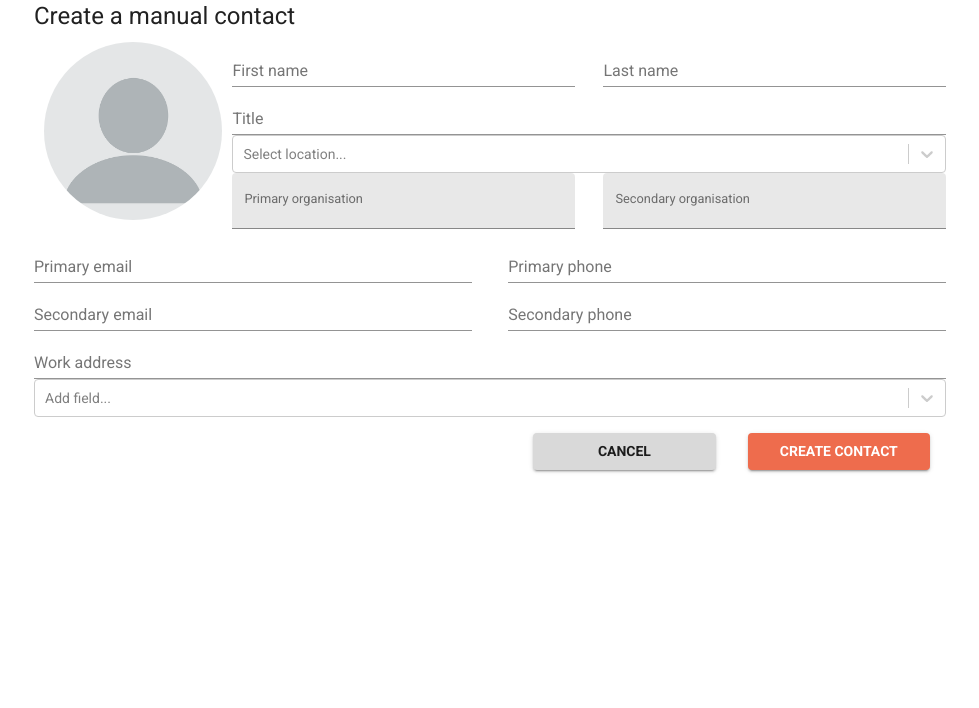
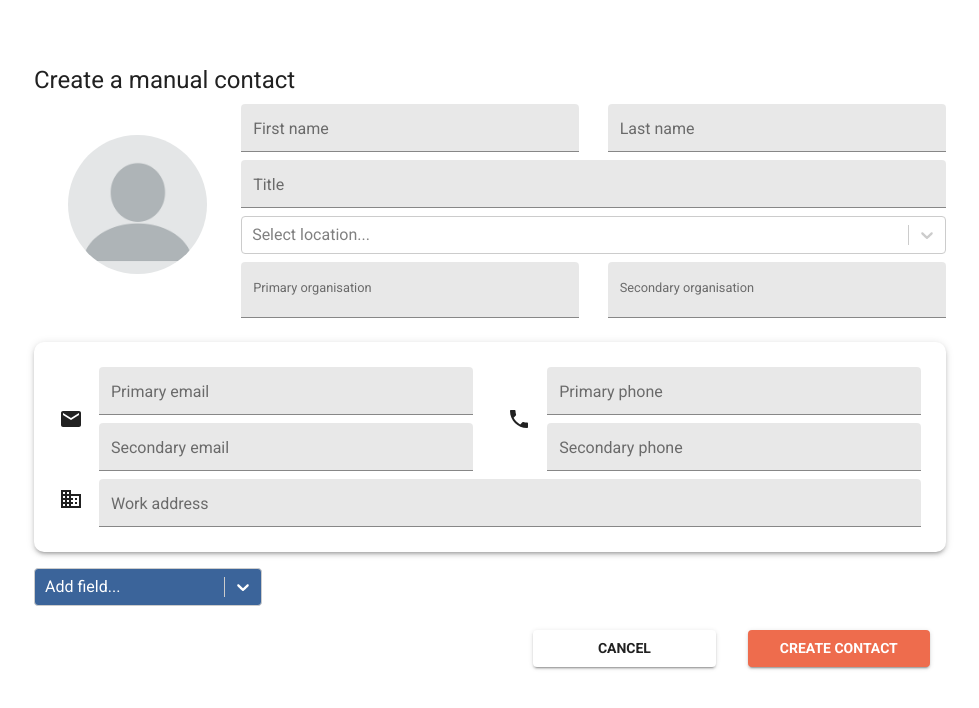
Before and after one commit to bawses/it-project-crm, a Next.js app: page /contacts/create in a window 1280 px wide. Shown: the top 708 px of the page, without its empty margins (150-1129 px from the left). Built offline with nearby package versions, Linux system fonts and the light colour scheme; a web font is replaced by a local one.

Commit message:
Fix extra field state bug and add more styling

```diff
--- a/pages/contacts/create.tsx
+++ b/pages/contacts/create.tsx
@@ -6,9 +6,17 @@ import {
   TextField,
   Button,
 } from "@material-ui/core";
-import Box from "@material-ui/core/Box";
+import {
+  Mail,
+  Phone,
+  Business,
+  LinkedIn,
+  Twitter,
+  Facebook,
+  Instagram,
+  Language,
+} from "@material-ui/icons";
 import { COLORS } from "../../src/colors";
-import CustomButton from "../../components/button";
 import Image from "next/image";
 import DEFAULT_IMAGE from "../../assets/blank-profile-picture-973460_640.png";
 import { useState } from "react";
@@ -51,16 +59,29 @@ const addFieldOptions = [
     label: "Facebook",
   },
   {
+    value: "website",
+    label: "Website",
+  },
+  {
     value: "other",
     label: "Other",
   },
 ];
 
 const useStyles = makeStyles((theme) => ({
+  containerStyle: {
+    width: "100%",
+    marginTop: "5%",
+    [theme.breakpoints.down("md")]: {
+      width: "90%",
+      marginTop: 0,
+    },
+  },
   primaryDetailsStyle: {
     display: "flex",
     flexDirection: "row",
     alignItems: "center",
+    marginBottom: theme.spacing(3),
     [theme.breakpoints.down("md")]: {
       flexDirection: "column",
       alignItems: "center",
@@ -69,12 +90,18 @@ const useStyles = makeStyles((theme) => ({
   profilePicDiv: {
     width: "25%",
     margin: 10,
+    [theme.breakpoints.down("sm")]: {
+      width: "30%",
+    },
     [theme.breakpoints.down("xs")]: {
-      width: "40%",
+      width: "50%",
     },
   },
-  primaryDetailsTextfields: {
+  inputFields: {
     width: "100%",
+  },
+  topSpacing: {
+    marginTop: theme.spacing(),
   },
   profilePic: {
     borderRadius: "50%",
@@ -89,16 +116,38 @@ const useStyles = makeStyles((theme) => ({
       alignItems: "center",
     },
   },
+  icon: {
+    marginRight: theme.spacing(2),
+  },
+  iconRow: {
+    display: "flex",
+    flexDirection: "row",
+    alignItems: "center",
+  },
   responsiveField: {
     width: "48%",
     [theme.breakpoints.down("xs")]: {
       width: "100%",
     },
   },
+  responsiveSpacing: {
+    [theme.breakpoints.down("xs")]: {
+      marginTop: theme.spacing(),
+    },
+  },
   titleField: {},
-  locationSelector: {},
+  locationSelector: {
+    fontSize: "1rem",
+  },
   textfieldLabel: {
     fontSize: "0.8rem",
+  },
+  otherDetails: {
+    borderRadius: 10,
+    padding: 25,
+    [theme.breakpoints.down("xs")]: {
+      padding: 20,
+    },
   },
   formOptions: {
     display: "flex",
@@ -110,6 +159,17 @@ const useStyles = makeStyles((theme) => ({
       alignItems: "center",
     },
   },
+  addFieldDropdown: {
+    fontSize: "1rem",
+    marginTop: theme.spacing(2),
+    width: "25%",
+    [theme.breakpoints.down("sm")]: {
+      width: "40%",
+    },
+    [theme.breakpoints.down("xs")]: {
+      width: "100%",
+    },
+  },
   formButton: {
     fontWeight: "bold",
     width: "20%",
@@ -119,14 +179,28 @@ const useStyles = makeStyles((theme) => ({
     },
     [theme.breakpoints.down("xs")]: {
       width: "70%",
+      margin: theme.spacing(),
     },
   },
   cancelButton: {
-    backgroundColor: COLORS.inactiveGrey,
+    backgroundColor: COLORS.white,
   },
-  submitButton: {
-  },
+  submitButton: {},
 }));
+
+const addFieldStyles = {
+  dropdownIndicator: (base: any) => ({
+    ...base,
+    color: COLORS.white,
+  }),
+  menu: (provided: any) => ({ ...provided, zIndex: 9999 }),
+  control: (styles: any) => ({
+    ...styles,
+    backgroundColor: COLORS.primaryBlue,
+  }),
+  input: (styles: any) => ({ ...styles, color: COLORS.white }),
+  placeholder: (styles: any) => ({ ...styles, color: COLORS.white }),
+};
 
 type ContactDetailsType = {
   firstName: string;
@@ -163,16 +237,32 @@ export default function CreateContact() {
   });
   const [extraFields, setExtraFields] = useState<ExtraFieldType[]>([]);
 
-  const fieldCreator = (fieldType: string, fieldValue: string) => {
+  const fieldCreator = (
+    index: number,
+    fieldType: string,
+    fieldValue: string
+  ) => {
     return (
-      <TextField
-        key={fieldType}
-        id={fieldType}
-        label={fieldType}
-        value={fieldValue}
-        onChange={(event) => handleExtraField(fieldType, event.target.value)}
-        fullWidth
-      />
+      <div className={classes.iconRow} key={index.toString()}>
+        {fieldType === "Facebook" && <Facebook className={classes.icon} />}
+        {fieldType === "Instagram" && <Instagram className={classes.icon} />}
+        {fieldType === "LinkedIn" && <LinkedIn className={classes.icon} />}
+        {fieldType === "Twitter" && <Twitter className={classes.icon} />}
+        {fieldType === "Website" && <Language className={classes.icon} />}
+        {fieldType === "Other" && <Language className={classes.icon} />}
+        <TextField
+          size="small"
+          variant="filled"
+          id={fieldType + index.toString()}
+          label={fieldType}
+          value={fieldValue}
+          className={classes.topSpacing}
+          onChange={(event) =>
+            handleExtraField(fieldType, event.target.value, index)
+          }
+          fullWidth
+        />
+      </div>
     );
   };
 
@@ -180,44 +270,72 @@ export default function CreateContact() {
     setFieldValues({ ...fieldValues, [fieldType]: fieldValue });
   };
 
-  const handleExtraField = (fieldType: string, fieldValue: string) => {
-    const newExtraFields = extraFields.map((field) =>
-      field.fieldType === fieldType
+  const handleExtraField = (
+    fieldType: string,
+    fieldValue: string,
+    index: number
+  ) => {
+    const newExtraFields = extraFields.map((field, i) =>
+      field.fieldType === fieldType && i === index
         ? { fieldType: field.fieldType, fieldValue: fieldValue }
         : field
     );
     setExtraFields(newExtraFields);
   };
 
+  const handleAddedField = (value: OptionTypeBase | null) => {
+    if (value) {
+      // New field selected, so add this text field to page
+      setExtraFields([
+        ...extraFields,
+        { fieldType: value.label, fieldValue: "" },
+      ]);
+      // If added field is not "other",
+      // remove it from the remaining field options
+      if (value.value !== "other") {
+        const fieldTypeIndex = addFieldOptions.findIndex(
+          (field) => field.value === value.value
+        );
+        if (fieldTypeIndex >= 0) {
+          addFieldOptions.splice(fieldTypeIndex, 1);
+        }
+      }
+    }
+  };
+
   const handleSubmit = (event: React.SyntheticEvent) => {
     event.preventDefault();
     console.log(`Form data: ${JSON.stringify(fieldValues)}`);
     console.log(`Location: ${location ? location.value : "None selected"}`);
-    console.log("Extra fields:");
+    console.log("Extra fields array:");
     for (let field of extraFields) {
       console.log(JSON.stringify(field));
     }
   };
 
   return (
-    <Container maxWidth="md">
+    <Container maxWidth="md" className={classes.containerStyle}>
       <Typography variant="h5" component="h5">
         Create a manual contact
       </Typography>
 
       <form noValidate autoComplete="off" onSubmit={handleSubmit}>
         <div className={classes.primaryDetailsStyle}>
-          <div className={classes.profilePicDiv}>
+          <Container className={classes.profilePicDiv}>
             <Image
               className={classes.profilePic}
               src={DEFAULT_IMAGE}
               alt="Profile picture"
             />
-          </div>
-          <div className={classes.primaryDetailsTextfields}>
+          </Container>
+          <div className={classes.inputFields}>
             <div className={classes.responsiveRow}>
-              <div className={classes.responsiveField}>
+              <div
+                className={`${classes.responsiveField} ${classes.topSpacing}`}
+              >
                 <TextField
+                  size="small"
+                  variant="filled"
                   id="firstName"
                   label="First name"
                   fullWidth
@@ -227,8 +345,12 @@ export default function CreateContact() {
                   }
                 />
               </div>
-              <div className={classes.responsiveField}>
+              <div
+                className={`${classes.responsiveField} ${classes.topSpacing}`}
+              >
                 <TextField
+                  size="small"
+                  variant="filled"
                   id="lastName"
                   label="Last name"
                   fullWidth
@@ -240,26 +362,34 @@ export default function CreateContact() {
               </div>
             </div>
             <TextField
+              size="small"
+              variant="filled"
               id="title"
               label="Title"
               fullWidth
               value={fieldValues.title}
               onChange={(event) => handleChange("title", event.target.value)}
+              className={classes.topSpacing}
             />
-            <Select
-              instanceId="locationSelector"
-              options={options}
-              value={location}
-              onChange={(value) => setLocation(value)}
-              isSearchable={true}
-              placeholder={"Select location..."}
-              isClearable={true}
-              styles={{
-                menu: (provided) => ({ ...provided, zIndex: 9999 }),
-              }}
-            />
+            <div className={classes.topSpacing}>
+              <Select
+                className={classes.locationSelector}
+                instanceId="locationSelector"
+                options={options}
+                value={location}
+                onChange={(value) => setLocation(value)}
+                isSearchable={true}
+                placeholder={"Select location..."}
+                isClearable={true}
+                styles={{
+                  menu: (provided) => ({ ...provided, zIndex: 9999 }),
+                }}
+              />
+            </div>
             <div className={classes.responsiveRow}>
-              <div className={classes.responsiveField}>
+              <div
+                className={`${classes.responsiveField} ${classes.topSpacing}`}
+              >
                 <TextField
                   id="primaryOrganisation"
                   label="Primary organisation"
@@ -272,7 +402,9 @@ export default function CreateContact() {
                   }
                 />
               </div>
-              <div className={classes.responsiveField}>
+              <div
+                className={`${classes.responsiveField} ${classes.topSpacing}`}
+              >
                 <TextField
                   id="secondaryOrganisation"
                   label="Secondary organisation"
@@ -288,89 +420,99 @@ export default function CreateContact() {
             </div>
           </div>
         </div>
-        <div className={classes.responsiveRow}>
-          <div className={classes.responsiveField}>
+        <Paper
+          elevation={3}
+          className={`${classes.otherDetails} ${classes.topSpacing}`}
+        >
+          <div className={classes.responsiveRow}>
+            <div className={`${classes.iconRow} ${classes.responsiveField}`}>
+              <Mail className={classes.icon} />
+              <div className={classes.inputFields}>
+                <TextField
+                  size="small"
+                  variant="filled"
+                  id="primaryEmail"
+                  label="Primary email"
+                  fullWidth
+                  value={fieldValues.primaryEmail}
+                  onChange={(event) =>
+                    handleChange("primaryEmail", event.target.value)
+                  }
+                />
+                <TextField
+                  size="small"
+                  variant="filled"
+                  id="secondaryEmail"
+                  label="Secondary email"
+                  fullWidth
+                  value={fieldValues.secondaryEmail}
+                  onChange={(event) =>
+                    handleChange("secondaryEmail", event.target.value)
+                  }
+                  className={classes.topSpacing}
+                />
+              </div>
+            </div>
+            <div
+              className={`${classes.iconRow} ${classes.responsiveField} ${classes.responsiveSpacing}`}
+            >
+              <Phone className={classes.icon} />
+              <div className={classes.inputFields}>
+                <TextField
+                  size="small"
+                  variant="filled"
+                  id="primaryPhone"
+                  label="Primary phone"
+                  fullWidth
+                  value={fieldValues.primaryPhone}
+                  onChange={(event) =>
+                    handleChange("primaryPhone", event.target.value)
+                  }
+                />
+                <TextField
+                  size="small"
+                  variant="filled"
+                  id="secondaryPhone"
+                  label="Secondary phone"
+                  fullWidth
+                  value={fieldValues.secondaryPhone}
+                  onChange={(event) =>
+                    handleChange("secondaryPhone", event.target.value)
+                  }
+                  className={classes.topSpacing}
+                />
+              </div>
+            </div>
+          </div>
+          <div className={classes.iconRow}>
+            <Business className={classes.icon} />
             <TextField
-              id="primaryEmail"
-              label="Primary email"
+              size="small"
+              variant="filled"
+              id="workAddress"
+              label="Work address"
               fullWidth
-              value={fieldValues.primaryEmail}
-              onChange={(event) =>
-                handleChange("primaryEmail", event.target.value)
-              }
-            />
-            <TextField
-              id="secondaryEmail"
-              label="Secondary email"
-              fullWidth
-              value={fieldValues.secondaryEmail}
-              onChange={(event) =>
-                handleChange("secondaryEmail", event.target.value)
-              }
+              value={fieldValues.address}
+              onChange={(event) => handleChange("address", event.target.value)}
+              className={classes.topSpacing}
             />
           </div>
-          <div className={classes.responsiveField}>
-            <TextField
-              id="primaryPhone"
-              label="Primary phone"
-              fullWidth
-              value={fieldValues.primaryPhone}
-              onChange={(event) =>
-                handleChange("primaryPhone", event.target.value)
-              }
-            />
-            <TextField
-              id="secondaryPhone"
-              label="Secondary phone"
-              fullWidth
-              value={fieldValues.secondaryPhone}
-              onChange={(event) =>
-                handleChange("secondaryPhone", event.target.value)
-              }
-            />
-          </div>
-        </div>
-        <TextField
-          id="workAddress"
-          label="Work address"
-          fullWidth
-          value={fieldValues.address}
-          onChange={(event) => handleChange("address", event.target.value)}
-        />
-        {extraFields.map((field) =>
-          fieldCreator(field.fieldType, field.fieldValue)
-        )}
+          {extraFields.map((field, index) =>
+            fieldCreator(index, field.fieldType, field.fieldValue)
+          )}
+        </Paper>
         <Select
+          className={classes.addFieldDropdown}
+          styles={addFieldStyles}
           instanceId="addField"
           options={addFieldOptions}
           value={null}
-          onChange={(value) => {
-            if (value) {
-              // New field selected, so add this text field to page
-              setExtraFields([
-                ...extraFields,
-                { fieldType: value.label, fieldValue: "" },
-              ]);
-              // If added field is not "other",
-              // remove it from the remaining field options
-              if (value.value !== "other") {
-                const fieldTypeIndex = addFieldOptions.findIndex(
-                  (field) => field.value === value.value
-                );
-                if (fieldTypeIndex >= 0) {
-                  addFieldOptions.splice(fieldTypeIndex, 1);
-                }
-              }
-            }
-          }}
+          onChange={handleAddedField}
           isSearchable={true}
           placeholder={"Add field..."}
           isClearable={true}
-          styles={{
-            menu: (provided) => ({ ...provided, zIndex: 9999 }),
-          }}
         />
-        <div className={classes.formOptions}>
+        <div className={`${classes.formOptions} ${classes.topSpacing}`}>
           <Button
             variant="contained"
             type="button"
```
